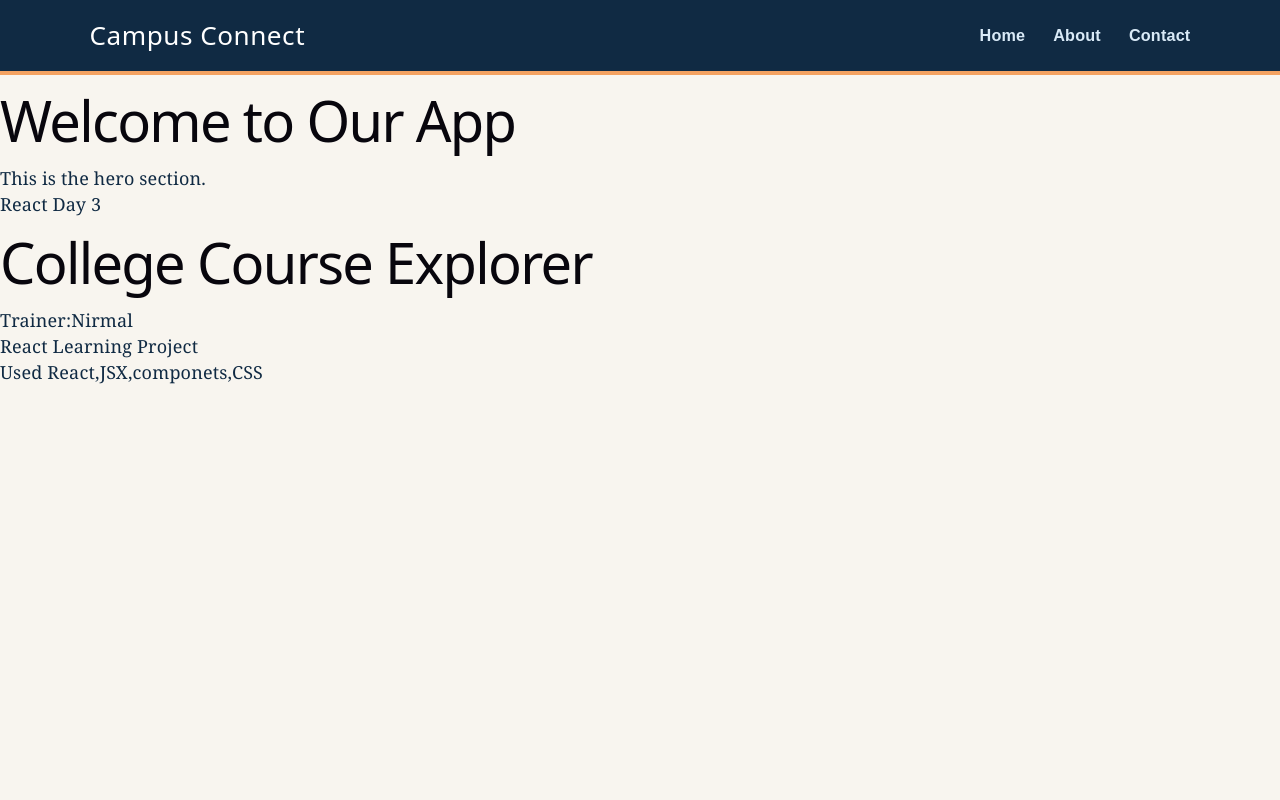
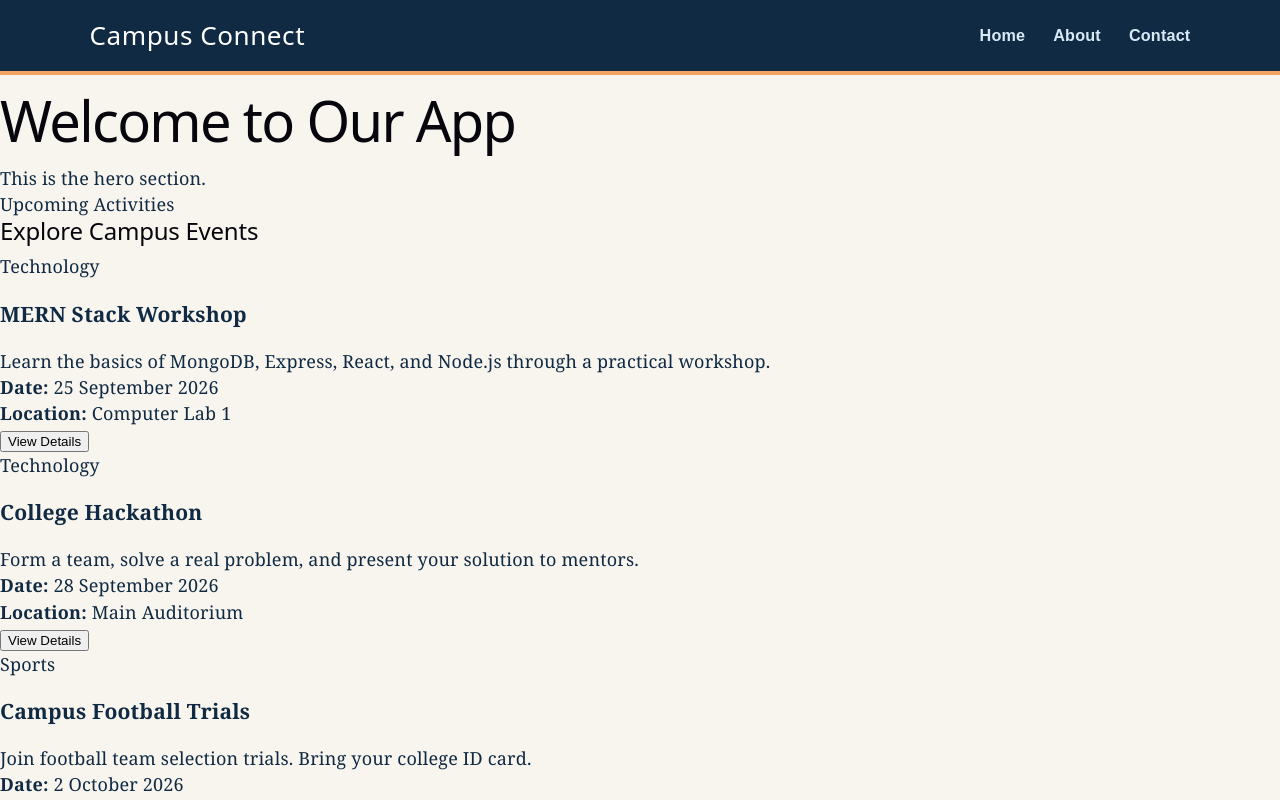
Before and after one commit to Hitesh2006403/MERN-Fullstack, a React (Vite) app: page / in a window 1280 px wide. Shown: the top 800 px of the page. Built offline with nearby package versions, Linux system fonts and the light colour scheme.

Commit message:
New file added

```diff
--- a/src/App.jsx
+++ b/src/App.jsx
@@ -21,11 +21,13 @@
 import "./App.css";
 import Navbar from "./Components/Navbar";
 import Hero from "./Components/Hero";
+import EventSection from "./Components/Eventsection";
 function App(){
   return(
     <main className="app">
       <Navbar />
       <Hero />
+      <EventSection />
       <section className="welcome-card">
         <p className="day-label">React Day 3</p>
         <h1 className="title">College Course Explorer </h1>
--- /dev/null
+++ b/src/Components/Eventsection.jsx
@@ -0,0 +1,75 @@
+function EventSection() {
+  return (
+    <section id="events" className="events-section">
+      <p className="section-label">Upcoming Activities</p>
+
+      <h2>Explore Campus Events</h2>
+
+      <div className="event-grid">
+        <article className="event-card">
+          <p className="event-category">Technology</p>
+
+          <h3>MERN Stack Workshop</h3>
+
+          <p>
+            Learn the basics of MongoDB, Express, React, and Node.js through a
+            practical workshop.
+          </p>
+
+          <p>
+            <strong>Date:</strong> 25 September 2026
+          </p>
+
+          <p>
+            <strong>Location:</strong> Computer Lab 1
+          </p>
+
+          <button type="button">View Details</button>
+        </article>
+
+        <article className="event-card">
+          <p className="event-category">Technology</p>
+
+          <h3>College Hackathon</h3>
+
+          <p>
+            Form a team, solve a real problem, and present your solution to
+            mentors.
+          </p>
+
+          <p>
+            <strong>Date:</strong> 28 September 2026
+          </p>
+
+          <p>
+            <strong>Location:</strong> Main Auditorium
+          </p>
+
+          <button type="button">View Details</button>
+        </article>
+
+        <article className="event-card">
+          <p className="event-category">Sports</p>
+
+          <h3>Campus Football Trials</h3>
+
+          <p>
+            Join football team selection trials. Bring your college ID card.
+          </p>
+
+          <p>
+            <strong>Date:</strong> 2 October 2026
+          </p>
+
+          <p>
+            <strong>Location:</strong> College Ground
+          </p>
+
+          <button type="button">View Details</button>
+        </article>
+      </div>
+    </section>
+  );
+}
+
+export default EventSection;
```
